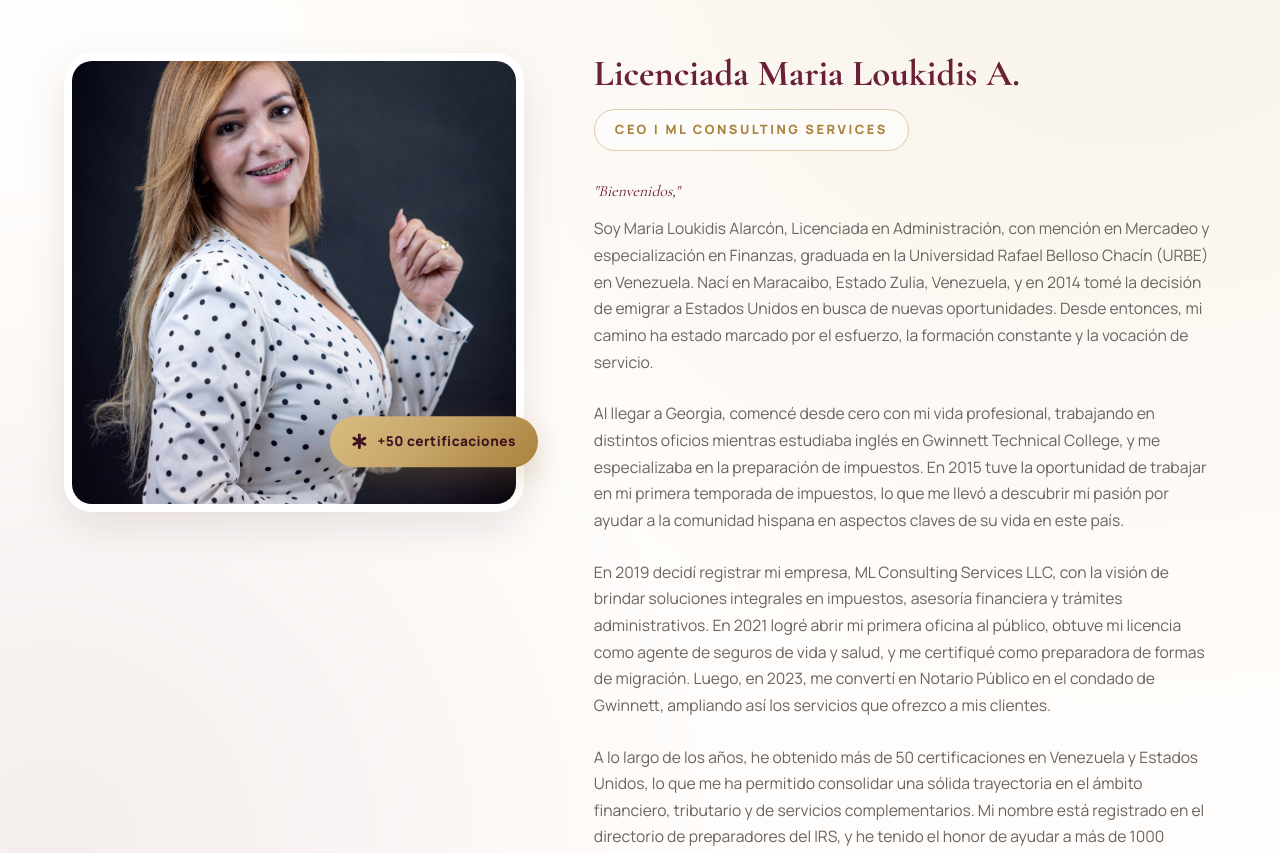
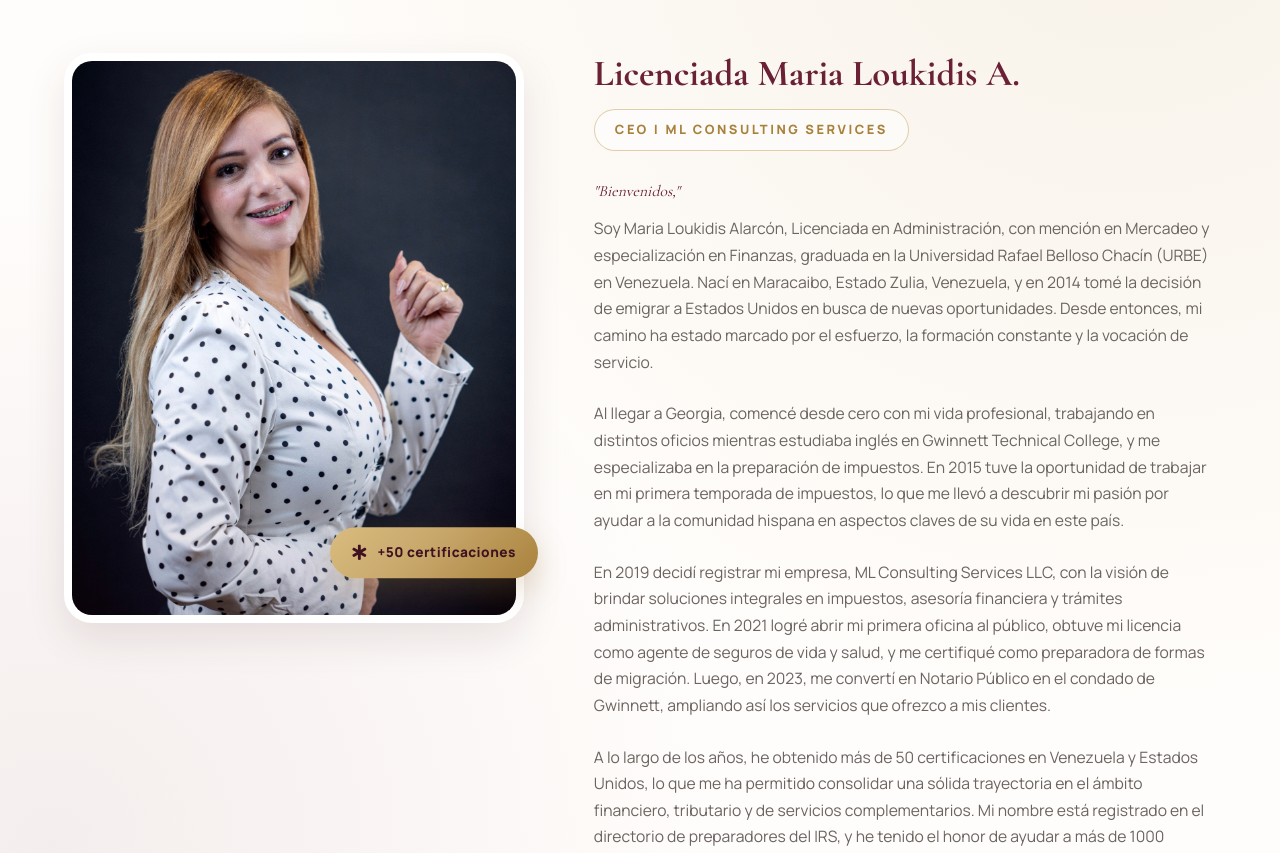
Before and after one commit to jesusdaza31/ml-consulting, a website: page public/index.html in a window 1280 px wide. Shown: the part 3853-4706 px from the top of the page. Drawn offline with nearby package versions, Linux system fonts and the light colour scheme.

Commit message:
style: ajustar altura y encuadre de la foto de la CEO (aspect-ratio 4:5 y object-position)

```diff
--- a/public/styles.css
+++ b/public/styles.css
@@ -1426,9 +1426,9 @@ section[id]{
 
 .ceo-frame img{
     width:100%;
-    aspect-ratio:1/1;
+    aspect-ratio:4/5;
     object-fit:cover;
-    object-position:center 22%;
+    object-position:center 8%;
     transition:transform .8s ease;
 }
 
```
